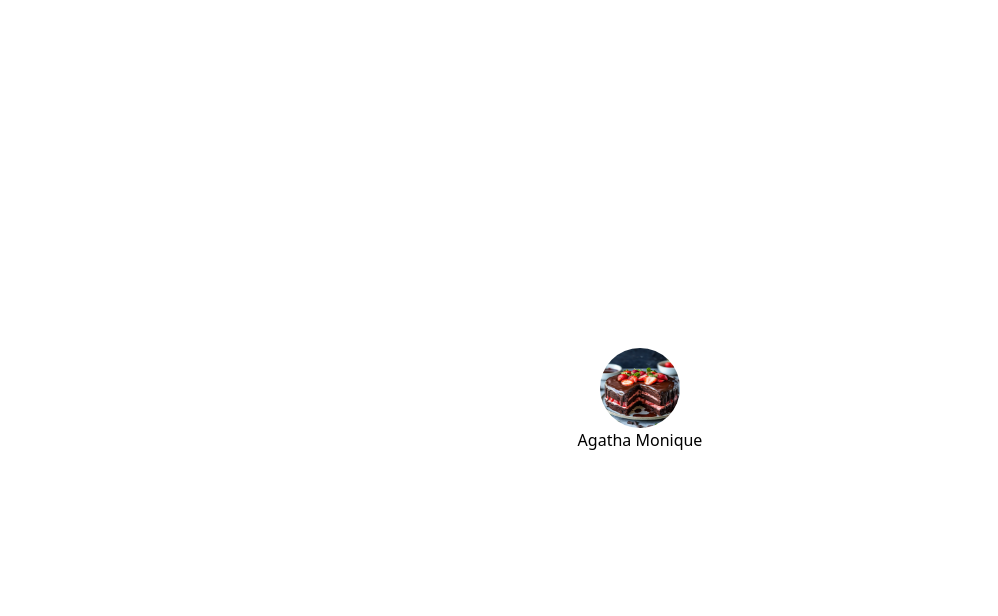
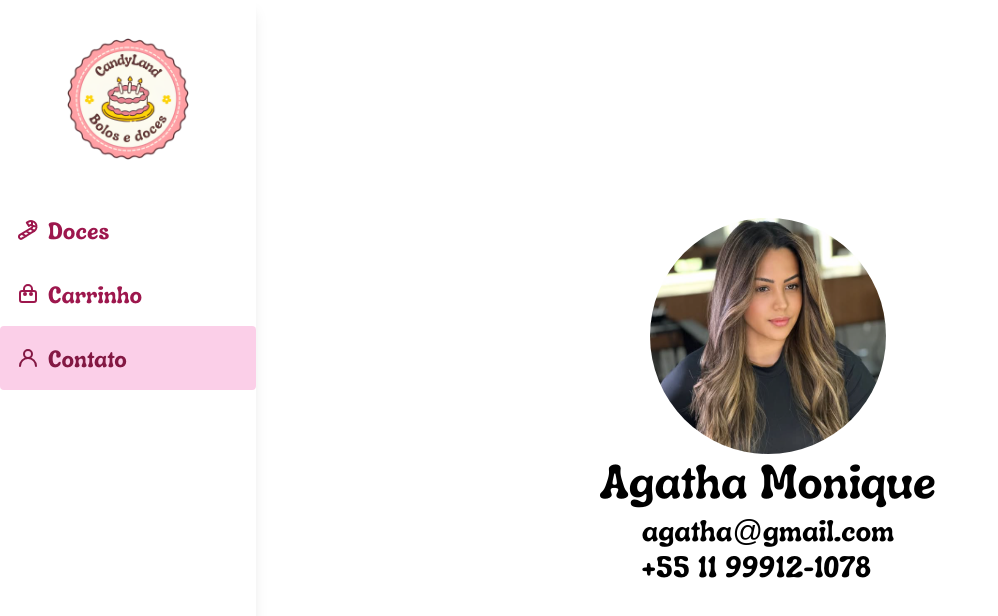
Before and after one commit to jmoranj/candyland-web, a Next.js app: page /contact in a window 1280 px wide. Shown: the top 616 px of the page, without its empty margins (0-998 px from the left). Built offline with nearby package versions, Linux system fonts and the light colour scheme.

Commit message:
✨ feat: add contact image and update layout with sidebar; modify styles for improved responsiveness

```diff
--- a/src/app/globals.css
+++ b/src/app/globals.css
@@ -13,7 +13,7 @@
     --pinkStrongHover: #e84362;
     --brownText: #694009;
     --brownPlaceholder: #69400970;
-    --pinkWeak: #ff617b25;
+    --pinkWeak: #FFE6EA;
   }
 }
 
--- a/src/app/layout.tsx
+++ b/src/app/layout.tsx
@@ -5,6 +5,7 @@ import OrderProvider from '@/context/OrderContext';
 import type { Metadata } from 'next';
 import localFont from 'next/font/local';
 import './globals.css';
+import Sidebar from '@/components/Sidebar/SideBar';
 
 const luckyBones = localFont({
   src: './assets/fonts/LuckyBones-Bold.otf',
@@ -30,11 +31,21 @@ export default function RootLayout({
         className={`${luckyBones.variable} antialiased font-sans bg-foreground`}
       >
         <QueryProvider>
-          <ToastProvider />
           <FilterProvider>
+            <ToastProvider />
             <OrderProvider>
-              <div className="w-screen h-screen flex justify-center">
-                {children}
+              <div className="w-screen h-screen flex flex-col md:flex-row">
+                {/* Sidebar - Hidden on mobile, fixed width on desktop */}
+                <div className='hidden md:flex md:w-64 md:min-w-64 h-full'>
+                  <Sidebar />
+                </div>
+
+                {/* Main content area - Full width on mobile, remaining space on desktop */}
+                <div className='flex-1 h-full overflow-auto'>
+                  <div className='w-full h-full px-4 md:px-6'>
+                    {children}
+                  </div>
+                </div>
               </div>
             </OrderProvider>
           </FilterProvider>
--- a/src/app/page.tsx
+++ b/src/app/page.tsx
@@ -1,16 +1,17 @@
 import Categories from '@/components/Categories/Categories';
 import Header from '@/components/Header/Header';
+import Sidebar from '@/components/Sidebar/SideBar';
 import ProductsTable from '@/components/Products/ProductsTable';
 import { Suspense } from 'react';
 
 
 export default function Home() {
   return (
-    <div className="w-[90%] h-full flex flex-col items-center pt-10 gap-10">
+      <div className="w-full h-full flex flex-col items-center pt-10 gap-10">
         <header className="w-full justify-center items-center">
           <Header />
         </header>
-      <main className="w-full ">
+        <main className="w-full">
           <Suspense fallback={<div>Carregando Categorias</div>}>
             <Categories />
           </Suspense>
--- a/src/components/Buttons/CartBtn.tsx
+++ b/src/components/Buttons/CartBtn.tsx
@@ -10,7 +10,7 @@ export default function CartButton() {
   const totalItems = getTotalItems()
 
   return (
-    <figure className="relative bg-pinkStrong w-10 h-full p-2 rounded-xl ml-4 text-white max-sm:w-7 max-sm:p-1.5 max-sm:rounded-lg">
+    <figure className="relative bg-pinkStrong w-10 h-full p-2 rounded-md ml-4 text-white max-sm:w-7 max-sm:p-1.5 max-sm:rounded-lg md:hidden">
       <Link href="/pedidos">
         <CartIcon />
       </Link>
--- a/src/components/Contact/ContactInfo.tsx
+++ b/src/components/Contact/ContactInfo.tsx
@@ -1,4 +1,4 @@
-import cake from '@/../public/cake.jpg'
+import contact from '@/../public/contact.png'
 import Image from 'next/image'
 
 export default function ContactInfo() {
@@ -6,9 +6,15 @@ export default function ContactInfo() {
     <>
       <div className="flex flex-col">
         <div className="flex justify-center">
-          <Image src={cake} alt="Cake" className="w-20 h-20 rounded-full" />
+          <Image src={contact} alt="Cake" className="w-60 h-60 rounded-full border-2 border-pinkStrong" />
         </div>
-        <h1 className="text-black">Agatha Monique</h1>
+        <div className="flex flex-col items-center gap-2">
+          <h1 className="text-black font-candyland text-5xl">Agatha Monique</h1>
+          <div>
+            <p className="text-black font-candyland text-3xl">agatha@gmail.com</p>
+            <p className="text-black font-candyland text-3xl">+55 11 99912-1078</p>
+          </div>
+        </div>
       </div>
     </>
   )
--- a/src/components/Header/Search.tsx
+++ b/src/components/Header/Search.tsx
@@ -7,9 +7,9 @@ const Search = () => {
   const { searchText, setSearchText } = useFilter(); // Usa o contexto
 
   return (
-    <div className="relative w-[70%]">
+    <div className="relative w-full">
       <input
-        className="w-full h-10 max-sm:h-7 pl-5 pr-10 rounded-xl max-sm:rounded-lg bg-pinkWeak text-base max-sm:text-sm border-none text-brownText placeholder:text-brownPlaceholder outline-none focus:ring-2 focus:ring-pinkStrong"
+        className="w-full items-center h-10 max-sm:h-7 pl-5 pr-10 rounded-md max-sm:rounded-lg bg-pinkWeak text-base max-sm:text-sm border-none text-brownText placeholder:text-brownPlaceholder outline-none focus:ring-2 focus:ring-pinkStrong"
         type="text"
         placeholder="procurar..."
         value={searchText} // Controlado
--- a/src/components/Products/ProductsTable.tsx
+++ b/src/components/Products/ProductsTable.tsx
@@ -35,10 +35,8 @@ export default function ProductsTable() {
     <div className='w-full my-20'>
       {Object.entries(groupedByCategory).map(([category, products]) => (
         <div key={category} className='mb-10 flex flex-col gap-5 sm:border-b-2'>
-          <h2 className='font-candyland 2xl:text-2xl text-xl max-sm:text-lg capitalize'>
-            {category}
-          </h2>
-          <div className="flex justify-between gap-6 flex-wrap ">
+          <h2 className='font-candyland 2xl:text-2xl text-xl max-sm:text-lg capitalize'>{category}</h2>
+          <div className="flex justify-normal gap-6 flex-wrap ">
             {products.map(product => (
               <ProductCard key={product.id} product={product} />
             ))}
--- a/src/components/Sidebar/SideBar.tsx
+++ b/src/components/Sidebar/SideBar.tsx
@@ -11,7 +11,7 @@ import ProfileIcon from '../icons/sidebar/profileIcon'
 export default function SideBar() {
   const pathname = usePathname()
   const [isSidebarHidden, setIsSidebarHidden] = useState(false)
-  const { order } = useContext(OrderContext)
+  const { getTotalItems } = useContext(OrderContext)
 
   const isActive = (href: string) => pathname === href
 
@@ -20,7 +20,7 @@ export default function SideBar() {
   }
 
   return (
-    <div>
+    <div className="w-full h-full">
       {/* Mobile Toggle Button */}
       <button
         onClick={toggleSidebar}
@@ -29,14 +29,21 @@ export default function SideBar() {
         {isSidebarHidden ? '>' : '<'}
       </button>
 
+      {/* Mobile Overlay */}
+      {!isSidebarHidden && (
+        <div
+          className="md:hidden fixed inset-0 bg-black bg-opacity-50 z-20"
+          onClick={toggleSidebar}
+        />
+      )}
+
       {/* Sidebar */}
       <aside
         className={`
-        fixed top-0 left-0
-        w-64 min-h-screen bg-pink-50 shadow-lg
+        w-full h-full bg-pinkWeak shadow-lg
         transition-transform duration-300 ease-in-out
-        md:translate-x-0
-        z-10
+        md:translate-x-0 md:relative
+        fixed top-0 left-0 z-30
         ${isSidebarHidden ? '-translate-x-full' : 'translate-x-0'}
       `}
       >
@@ -69,10 +76,10 @@ export default function SideBar() {
                   ${isActive('/cart') ? 'bg-pink-200 text-pink-900' : 'text-pink-800 hover:bg-pink-100'}`}
               >
                 <BagIcon />
-                <span>Pedidos</span>
-                {order.products.length > 0 && (
+                <span>Carrinho</span>
+                {getTotalItems() > 0 && (
                   <span className="absolute -top-1 left-8 bg-red-500 text-white text-xs rounded-full w-5 h-5 flex items-center justify-center">
-                    {order.products.length}
+                    {getTotalItems()}
                   </span>
                 )}
               </Link>
--- a/src/components/icons/CandyLogo.tsx
+++ b/src/components/icons/CandyLogo.tsx
@@ -1,13 +1,11 @@
 
 const CandyLogo: React.FC = () => {
-
-
 
   return (
     <img
       src="/logo.png"
       alt="Candy Logo"
-      className="w-[10%] max-2xl:w-[10%] max-xl:w-[15%] max-md:w-[20%] max-sm:w-[25%]"
+      className="w-[10%] max-2xl:w-[10%] max-xl:w-[15%] max-md:w-[20%] max-sm:w-[25%] md:hidden"
     />
   );
 };
--- a/src/components/icons/sidebar/bagIcon.tsx
+++ b/src/components/icons/sidebar/bagIcon.tsx
@@ -8,8 +8,8 @@ export default function BagIcon({
 }: IconProps) {
   return (
     <svg
-      width={width || '100%'}
-      height={height || '100%'}
+      width={width || '24'}
+      height={height || '24'}
       viewBox="0 0 24 24"
       xmlns="http://www.w3.org/2000/svg"
       className={className}
```
Also changed, not shown: public/contact.png (added). Lines whose indentation alone changed are shown as unchanged.
